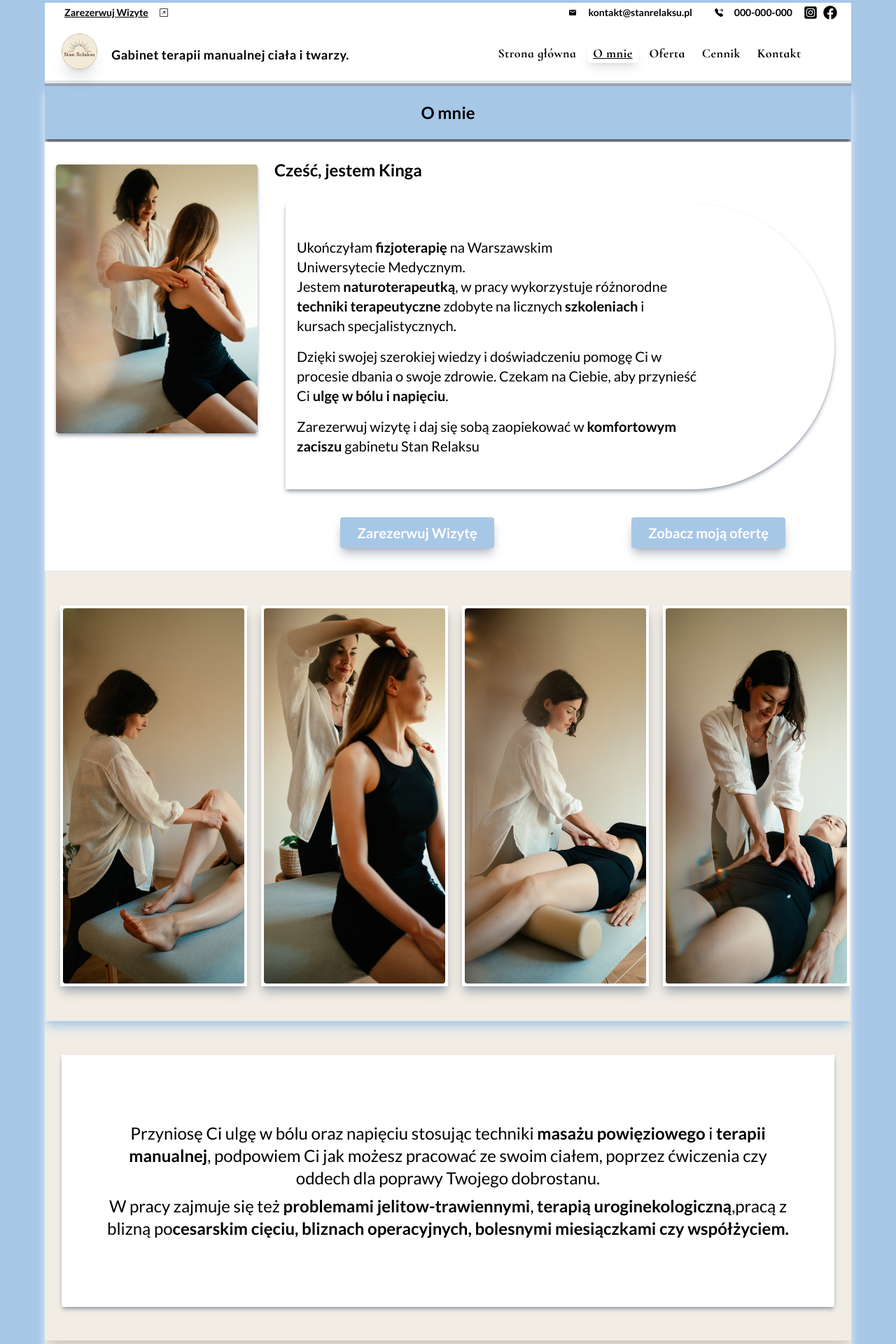
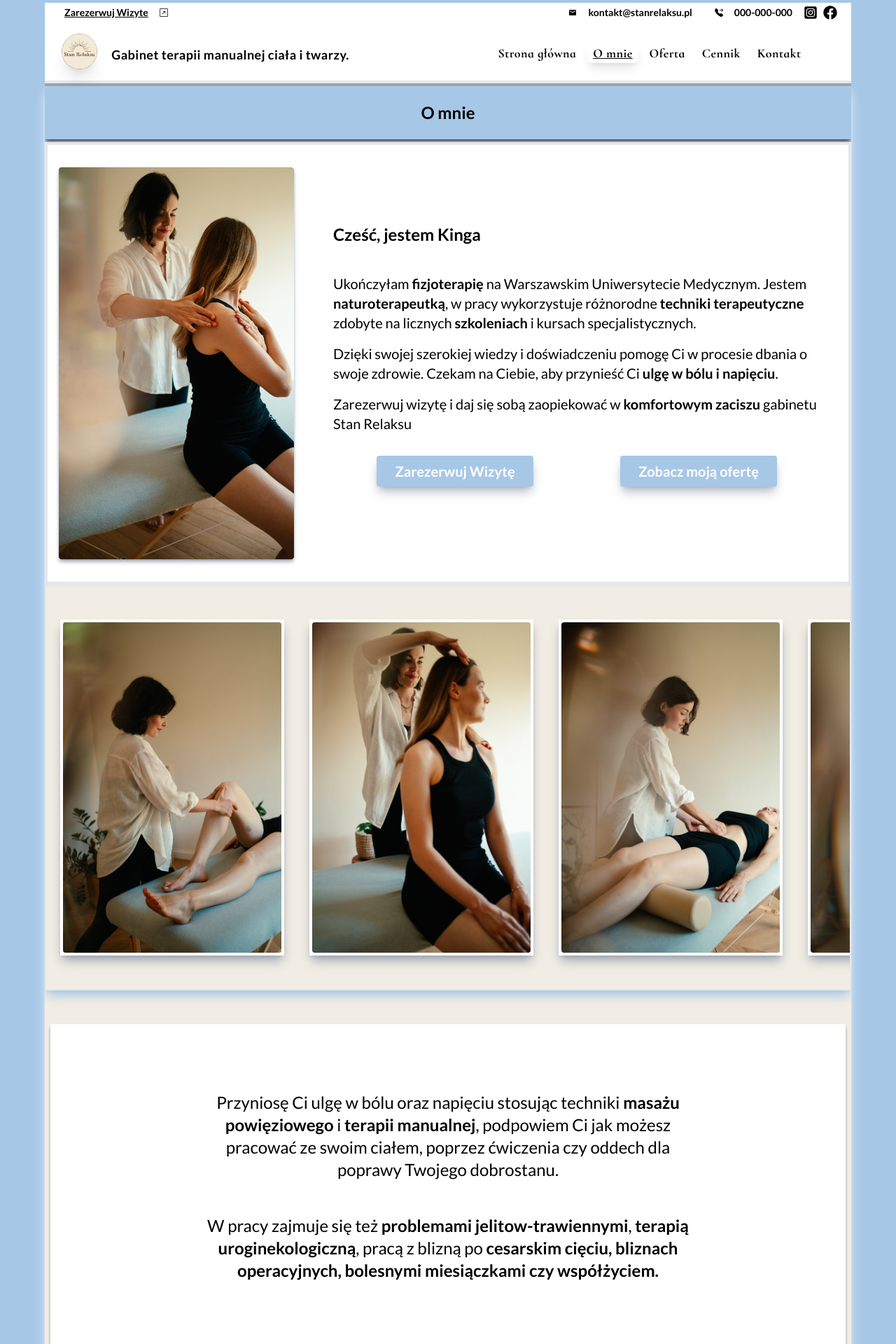
Before and after one commit to PiotrRegulski/stan-relaksu, a Next.js app: page /about in a window 1280 px wide. Shown: the top 1920 px of the page at 70% size. Built offline with nearby package versions, Linux system fonts and the light colour scheme.

Commit message:
correct website responsiveness

```diff
--- a/src/app/offer/page.tsx
+++ b/src/app/offer/page.tsx
@@ -3,6 +3,7 @@ import React from "react";
 import OffersCardBody from "@/components/offers/OffersCardBody";
 import OffersCardFace from "@/components/offers/OffersCardFace";
 import OffersHeader from "@/components/offers/OffersHeader";
+import ButtonReservation from "@/components/about/ButtonReservation";
 interface OfferProps {
   // Tutaj możesz dodać właściwości, jeśli są potrzebne
 }
@@ -13,6 +14,8 @@ const OfferPage: React.FC<OfferProps> = () => {
       <OffersHeader/>
       <OffersCardBody />
       <OffersCardFace/>
+      <div className="mb-6" ><ButtonReservation/></div>
+
     </>
   );
 };
--- a/src/components/about/AboutMeMainCard.tsx
+++ b/src/components/about/AboutMeMainCard.tsx
@@ -6,24 +6,22 @@ import ButtonOffers from "./ButtonOffers";
 
 const AboutMeMainCard = () => {
   return (
-    <div
-      className={`flex flex-col  items-center  shadow-xl   rounded mt-1`}
-    >
-      <div className="flex flex-col md:flex-row  bg-white  ">
-        <div className=" mx-auto  h-full rounded-xl  md:mx-4 my-2 ">
-          <div className="relative w-[22rem] h-96  md:w-72 md:h-96  md:my-6 shadow-md shadow-gray-400 ">
+    <div className={`flex flex-col  items-center  shadow-xl   rounded mt-1`}>
+      <div className="flex flex-col md:flex-row  bg-white shadow-md border-4  ">
+        <div className=" mx-auto  h-full   lg:mx-4 my-2 ">
+          <div className="relative w-[22rem] h-96 md:w-[17rem]  lg:w-[21rem] lg:h-[35rem]  md:my-6 shadow-md shadow-gray-400 ">
             <ImageCard src={"/aboutme-image.jpg"} alt={"terapia manualna"} />
           </div>
         </div>
-        <div className="flex flex-col bg-white ">
-          <p className=" text-xl text-left md:text-2xl font-semibold w-full py-2 md:py-6 px-2 ">
+        <div className="flex flex-col bg-white justify-center items-center sm:mx-4">
+          <p className=" text-xl text-left  md:ml-12 lg:text-2xl font-semibold w-full py-2 lg:py-6  ">
             Cześć, jestem Kinga
           </p>
-          <div className="flex flex-col items-center justify-center  md:mx-6 my-2 px-4 py-4 lg:py-12 shadow-md shadow-gray-400 bg-white md:pr-48 md:rounded-r-full">
-            <article className=" text-lg md:text-xl  md:text-left  text-pretty ">
+          <div className="flex flex-col items-center justify-center  lg:mx-12  xl:mx-2 2xl:mx-36 px-4 py-4 lg:py-4  bg-white  ">
+            <article className=" text-lg lg:text-xl   md:text-left  text-pretty ">
               <p className="  text-pretty ">
                 Ukończyłam<strong> fizjoterapię </strong>na Warszawskim
-                Uniwersytecie Medycznym.<br></br> Jestem
+                Uniwersytecie Medycznym. Jestem
                 <strong> naturoterapeutką</strong>, w pracy wykorzystuje
                 różnorodne
                 <strong> techniki terapeutyczne</strong> zdobyte na licznych
@@ -31,24 +29,25 @@ const AboutMeMainCard = () => {
               </p>
               <h1 className=" w-full my-4">
                 Dzięki swojej szerokiej wiedzy i doświadczeniu pomogę Ci w
-                procesie
-                 dbania o swoje zdrowie. Czekam na Ciebie, aby
-                przynieść Ci <strong> ulgę w bólu i napięciu</strong>.{" "}
+                procesie dbania o swoje zdrowie. Czekam na Ciebie, aby przynieść
+                Ci <strong> ulgę w bólu i napięciu</strong>.{" "}
               </h1>
               <p className=" w-full">
                 Zarezerwuj wizytę i daj się sobą zaopiekować w
                 <strong> komfortowym zaciszu</strong> gabinetu Stan Relaksu
               </p>
             </article>
+            <div className="w-full flex flex-col sm:flex-row mb-4 my-4 sm:my-4 md:mx-1  md:my-6">
+              <ButtonReservation />
+              <ButtonOffers />
+            </div>
           </div>
-          <div className="w-full flex flex-col md:flex-row mb-4 md:mx-1 md:my-6"><ButtonReservation /><ButtonOffers/></div>
-
         </div>
       </div>
 
       <ImagesToAboutMeArticle />
-      <div className="flex flex-col items-center justify-center  md:mx-6 md:my-2 px-4 py-3 md:py-12 lg:my-12 shadow-md shadow-gray-400 bg-white ">
-        <article className=" text-left md:text-center text-lg md:text-2xl mx-auto md:mx-12 lg:my-12  leading-loose">
+      <div className="flex flex-col items-center justify-center  md:mx-2 md:my-2 px-4 py-3 md:py-12 lg:my-12 shadow-md shadow-gray-400 bg-white ">
+        <article className=" text-left md:text-center text-lg md:text-2xl mx-auto  sm:mx-4 md:mx-12 lg:my-12 xl:mx-48 leading-loose">
           <h2 className="text-pretty ">
             Przyniosę Ci ulgę w bólu oraz napięciu stosując techniki
             <strong> masażu powięziowego</strong> i{" "}
@@ -56,12 +55,12 @@ const AboutMeMainCard = () => {
             ze swoim ciałem, poprzez ćwiczenia czy oddech dla poprawy Twojego
             dobrostanu.
           </h2>
-          <p className="text-pretty mt-2">
+
+          <p className="text-pretty mt-6 md:mt-12">
             W pracy zajmuje się też{" "}
             <strong>problemami jelitow-trawiennymi</strong>,
-            <strong> terapią uroginekologiczną</strong>,pracą z blizną po
-            <strong>
-              cesarskim cięciu, bliznach operacyjnych, bolesnymi miesiączkami
+            <strong> terapią uroginekologiczną</strong>, pracą z blizną po <strong>
+               cesarskim cięciu, bliznach operacyjnych, bolesnymi miesiączkami
               czy współżyciem.
             </strong>
           </p>
--- a/src/components/about/ButtonOffers.tsx
+++ b/src/components/about/ButtonOffers.tsx
@@ -6,7 +6,7 @@ const ButtonOffers = () => {
       <Link
         href="/offer"
 
-        className="hover:shadow-xl shadow-lg shadow-gray-400/75 text-lg text-center lg:text-xl text-white   rounded  hover:border-white bg-primary hover:bg-primary/75 px-6 py-2 font-bold   hover:text-gray-700   focus:outline-none focus:shadow-outline hover:underline "
+        className="hover:shadow-xl shadow-lg shadow-gray-400/75 text-lg text-center lg:text-xl text-white w-[14rem]   rounded  hover:border-white bg-primary hover:bg-primary/75 px-6 py-2 font-bold   hover:text-gray-700   focus:outline-none focus:shadow-outline hover:underline "
       >
        Zobacz moją ofertę
       </Link>
--- a/src/components/about/ButtonReservation.tsx
+++ b/src/components/about/ButtonReservation.tsx
@@ -7,7 +7,7 @@ const ButtonReservation = () => {
         href="https://booksy.com/"
         target="_blank"
         rel="noopener noreferrer"
-        className="hover:shadow-xl shadow-lg shadow-gray-400/75 text-lg text-center lg:text-xl text-white   rounded  hover:border-white  bg-primary hover:bg-primary/75 px-6 py-2 font-bold   hover:text-gray-700   focus:outline-none focus:shadow-outline hover:underline "
+        className="hover:shadow-xl shadow-lg shadow-gray-400/75 w-[14rem] text-lg text-center lg:text-xl text-white   rounded  hover:border-white  bg-primary hover:bg-primary/75 px-6 py-2 font-bold   hover:text-gray-700   focus:outline-none focus:shadow-outline hover:underline "
       >
         Zarezerwuj Wizytę
       </Link>
--- a/src/components/about/ImagesToAboutMeArticle.tsx
+++ b/src/components/about/ImagesToAboutMeArticle.tsx
@@ -22,11 +22,11 @@ import ImageCard from "./ImageCard";
 
 const ImagesToAboutMeArticle = () => {
   return (
-    <div className="flex overflow-x-auto w-full py-12 bg-secondary border-2 lg:mx-24 shadow-lg shadow-primary  ">
+    <div className="flex overflow-x-auto w-full py-12 bg-secondary border-2 lg:mx-24 md:gap-4  shadow-lg shadow-primary  ">
       {imgURLs.map((imgUrl) => (
         <div
           key={imgUrl.label}
-          className="relative  flex-shrink-0 lg:flex-shrink w-96 md:w-[22rem] h-[34rem] md:h-[34rem] lg:w-[23rem] md:ml-5 items-center shadow-lg shadow-gray-400 border-white border-4 "
+          className="relative  flex-shrink-0 2xl:flex-shrink w-96 md:w-[22rem] h-[34rem] md:h-[34rem] lg:w-[23rem] xl:w-[20rem] xl:h-[30rem] 2xl:w-[35rem] 2xl:h-[40rem] md:ml-5 2xl:ml-0 items-center shadow-lg shadow-gray-400 border-white border-4 "
         >
 
             {" "}
--- a/src/components/about/ImagesToAboutMeLast.tsx
+++ b/src/components/about/ImagesToAboutMeLast.tsx
@@ -16,11 +16,11 @@ const imageURLs = [
 ];
 const ImagesToAboutMeLast = () => {
   return (
-    <div className="flex overflow-x-auto w-full py-12  ">
+    <div className="flex overflow-x-auto w-full py-12 2xl:ml-4  ">
       {imageURLs.map((imgUrl) => (
         <div
           key={imgUrl.label}
-          className="relative  flex-shrink-0 w-96 md:w-[30rem] h-72 md:h-96 lg:w-[32rem] mx-2 items-center shadow-xl shadow-black"
+          className="relative  flex-shrink-0 w-96 md:w-[30rem] h-72 md:h-96 lg:w-[32rem] 2xl:w-[34rem] mx-2 items-center shadow-xl shadow-black"
         >
 
           <ImageCard key={imgUrl.label} src={imgUrl.src} alt={imgUrl.label} />
--- a/src/components/homepage/WelcomeAboutMe.tsx
+++ b/src/components/homepage/WelcomeAboutMe.tsx
@@ -47,7 +47,7 @@ const WelcomeAboutMe = () => {
                 </div>
               </div>
               <div className="hidden lg:flex justify-center items-center ">
-                <div className=" relative   md:max-w-[26rem] w-[30rem] h-[20rem] md:h-[40rem] lg:w-[20rem] lg:h-[25rem] shadow-gray-400 shadow-lg     mx-1 rounded-xl bg-white">
+                <div className=" relative   md:max-w-[26rem] w-[30rem] h-[20rem] md:h-[40rem] lg:w-[20rem] lg:h-[25rem] 2xl:w-[21rem] 2xl:h-[28rem] shadow-gray-400 shadow-lg     mx-1 rounded-xl bg-white">
                   <AboutImageCard />
                 </div>
               </div>
```
Also changed, not shown: src/components/about/AboutMeLastCard.tsx (+7 -4 lines).
